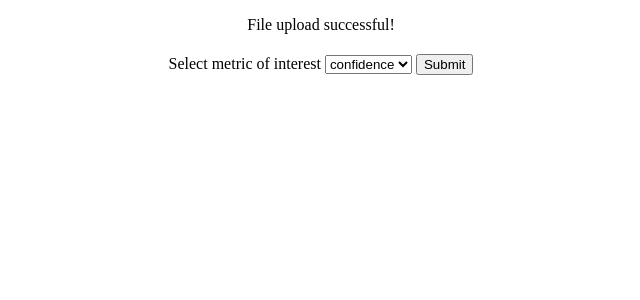
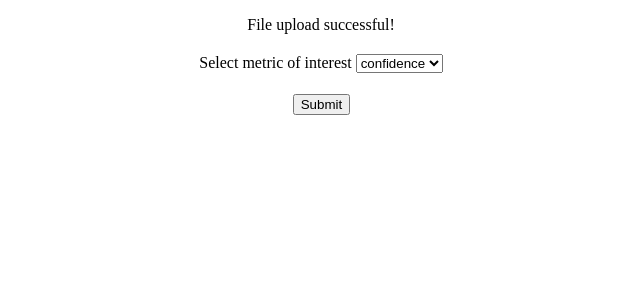
Before and after one commit to dcjohnson24/market_basket_app, a Flask app: page /completed in a window 1280 px wide. Shown: the top 300 px of the page, without its empty margins (319-959 px from the left). Run offline with Flask 2, Linux system fonts and the light colour scheme; some libraries are stand-ins or nearby versions.

Commit message:
Flask-Bootstrap. Fix loading gif and button positions

```diff
--- a/api/__init__.py
+++ b/api/__init__.py
@@ -5,6 +5,7 @@ sys.path.append(path.join(pardir, 'model'))
 
 from flask import Flask
 from flask_sqlalchemy import SQLAlchemy
+from flask_bootstrap import Bootstrap
 
 from dotenv import load_dotenv
 
@@ -12,6 +13,7 @@ basedir = path.abspath(path.dirname(__file__))
 load_dotenv(path.join(basedir, '.env'))
 
 db = SQLAlchemy()
+bootstrap = Bootstrap()
 
 
 def create_app():
@@ -25,6 +27,7 @@ def create_app():
         app.config.from_object('config.ProdConfig')
 
     db.init_app(app)
+    bootstrap.init_app(app)
 
     from . import api
     app.register_blueprint(api.main)
--- a/api/requirements.txt
+++ b/api/requirements.txt
@@ -12,4 +12,4 @@ plotly==4.11.0
 dash==1.16.3
 Flask-SQLAlchemy==2.4.4
 python-dotenv==0.14.0
-Flask-Dropzone==1.5.4
+Flask-Bootstrap==3.3.7.1
--- a/api/static/load_page.css
+++ b/api/static/load_page.css
@@ -1,12 +1,26 @@
 .loadingGif img {
     display: block;
     margin: 0 auto;
+    margin-top: 60px;
 }
 
 .loading, .table, .graph, .heatmap {
     display: none;
     text-align: center;
     justify-content: center;
+}
+
+.loading p {
+    margin-top: 60px;
+}
+
+.btn_group {
+    display: grid;
+    grid-auto-flow: row;
+    grid-row-gap: 10px;
+    margin-top: 80px;
+
+    ;
 }
 
 .content, .selection, .visualize, h1 {
@@ -18,6 +32,12 @@
     margin-top: 20px;
 }
 
+#select-submit {
+    position: absolute;
+    margin-top: 40px;
+    margin-left: -150px;
+}
+
 button {
-    margin: 10px;
+    margin: 5px;
 }
--- a/api/templates/completed.html
+++ b/api/templates/completed.html
@@ -15,6 +15,7 @@
         {{ selection() }}
     </div>
     {{ loading() }}
+    <div class='btn_group'>
         <div class="table">
             <button id="btn_table">
                 View Table
@@ -30,4 +31,5 @@
                 View Heatmap
             </button>
         </div>
+    </div>
 </body>
--- a/api/templates/demo.html
+++ b/api/templates/demo.html
@@ -1,5 +1,5 @@
 {% extends "index.html" %}
-    {% block content %}
+    {% block demostuff %}
         <div class="demo">
             <button id="btn_demo">View demo</button>
         </div>
--- a/api/templates/macros.html
+++ b/api/templates/macros.html
@@ -7,7 +7,7 @@
                 <option value='lift'>lift</option>
                 <option value='leverage'>leverage</option>
             </select>
-            <input type="submit" value="Submit"/>
+            <input id="select-submit" type="submit" value="Submit"/>
         </form>
     </div>
 {% endmacro %}
```
Also changed, not shown: api/templates/demo_selection.html (+10 -2 lines), api/templates/index.html (+19 -1 lines). Lines whose indentation alone changed are shown as unchanged.
